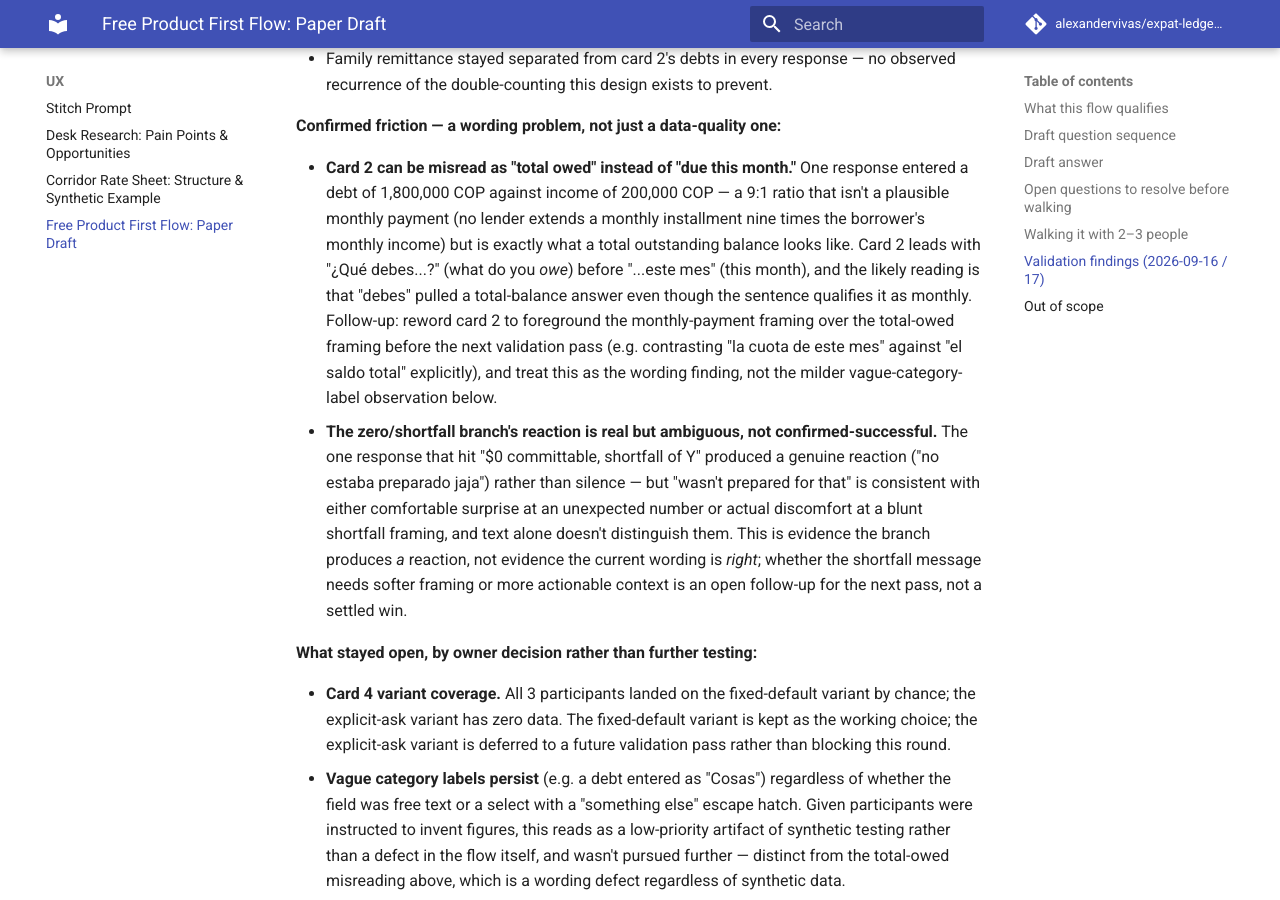
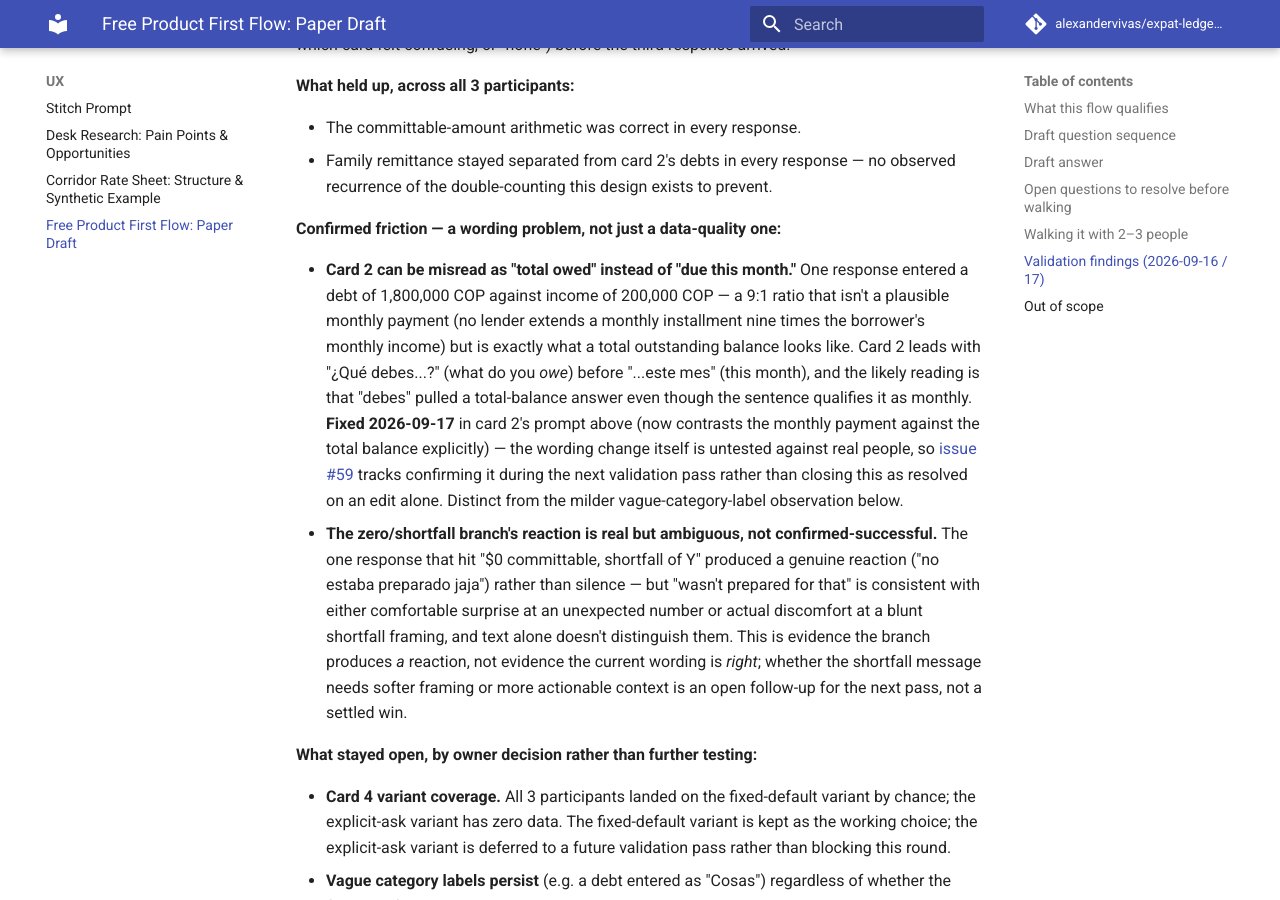
Before and after one commit to alexandervivas/expat-ledger-docs, an MkDocs documentation site: the page built from docs/ux/free-product-first-flow-draft.md, in a window 1280 px wide and 900 px high, scrolled down 3708 px. Built offline with MkDocs 1.6.1 and Material for MkDocs 9.7.7, drawn with Linux system fonts in a browser that asks for light colours; comment, search, counter and statistics services are not loaded; some of the changed text lies outside the part shown.

Commit message:
fix(ux): reword card 2 to stop the total-balance misreading (#60)
* fix(ux): reword card 2 to stop the total-balance misreading

Card 2 led with "what do you owe" before qualifying "this month,"
which one validation participant read as a request for the total
balance owed (a debt 9x their monthly income) rather than the
monthly payment. Reworded to foreground the monthly-payment framing
explicitly. The edit itself is untested against real people, so
issue #59 tracks confirming it in the next validation pass rather
than treating a wording change as self-validating.

Refs #28, #59

Co-Authored-By: Claude Sonnet 5 <noreply@anthropic.com>
Claude-Session: https://claude.ai/code/session_01WDJQH4a1zAPHUH5bY8xLax

* fix(ux): restore fixed-obligation scope narrowed by the card-2 reword

The monthly-vs-total fix accidentally narrowed the question to "your
debts," while the card covers debts and other fixed obligations
(rent, subscriptions). A participant following the bolded question
alone could now omit non-debt obligations, overstating what they can
commit. Restored the broader scope in the question itself, not just
the supporting examples below it.

Refs #28, #59

Co-Authored-By: Claude Sonnet 5 <noreply@anthropic.com>
Claude-Session: https://claude.ai/code/session_01WDJQH4a1zAPHUH5bY8xLax

---------

Co-authored-by: Claude Sonnet 5 <noreply@anthropic.com>

```diff
--- a/docs/ux/free-product-first-flow-draft.md
+++ b/docs/ux/free-product-first-flow-draft.md
@@ -41,14 +41,21 @@ the next; nothing is asked twice.
 1. **Income this month.** "How much money will you have coming in this
    month, and in what currency?" — a single hand-written number per income
    source (salary, freelance, other), each tagged with its currency.
-2. **Fixed debts and obligations, excluding family remittance.** "What do
-   you already owe or have to pay this month, before anything else?" —
-   rent, loan installments, subscriptions, anything recurring and
-   non-negotiable, **except whatever you're about to enter on card 3** —
-   family remittance is counted once, on its own card, never here. Without
-   this exclusion a participant can enter the same commitment on both
-   cards and the answer subtracts it twice, undermining the exact
-   double-counting problem this product exists to solve.
+2. **Fixed debts and obligations, excluding family remittance.** "How much
+   do you have to *pay* this month on your debts and other fixed
+   obligations — the installment or minimum payment on any debt, not the
+   total balance you owe — before anything else?" — rent, loan
+   installments, subscriptions, anything recurring and non-negotiable,
+   **except whatever you're about to enter on card 3** — family
+   remittance is counted once, on its own card, never here.
+   Without this exclusion a participant can enter the same commitment on
+   both cards and the answer subtracts it twice, undermining the exact
+   double-counting problem this product exists to solve. **Reworded
+   2026-09-17** (see [Validation findings](#validation-findings-2026-09-16-17)):
+   the original phrasing led with "what do you *owe*," which one
+   participant read as the total balance rather than this month's
+   payment — untested against real people yet; tracked on
+   [issue #59](https://github.com/alexandervivas/expat-ledger-docs/issues/59).
 3. **Family remittance obligation (first-class).** "How much do you send or
    commit to family each month, and what kind of obligation is it?" —
    asked as its own card, never merged into card 2, because it is a
@@ -164,11 +171,13 @@ card felt confusing, or "none") before the third response arrived.
   balance looks like. Card 2 leads with "¿Qué debes...?" (what do you
   *owe*) before "...este mes" (this month), and the likely reading is
   that "debes" pulled a total-balance answer even though the sentence
-  qualifies it as monthly. Follow-up: reword card 2 to foreground the
-  monthly-payment framing over the total-owed framing before the next
-  validation pass (e.g. contrasting "la cuota de este mes" against "el
-  saldo total" explicitly), and treat this as the wording finding, not
-  the milder vague-category-label observation below.
+  qualifies it as monthly. **Fixed 2026-09-17** in card 2's prompt above
+  (now contrasts the monthly payment against the total balance
+  explicitly) — the wording change itself is untested against real
+  people, so [issue #59](https://github.com/alexandervivas/expat-ledger-docs/issues/59)
+  tracks confirming it during the next validation pass rather than
+  closing this as resolved on an edit alone. Distinct from the milder
+  vague-category-label observation below.
 - **The zero/shortfall branch's reaction is real but ambiguous, not
   confirmed-successful.** The one response that hit "$0 committable,
   shortfall of Y" produced a genuine reaction ("no estaba preparado
```
